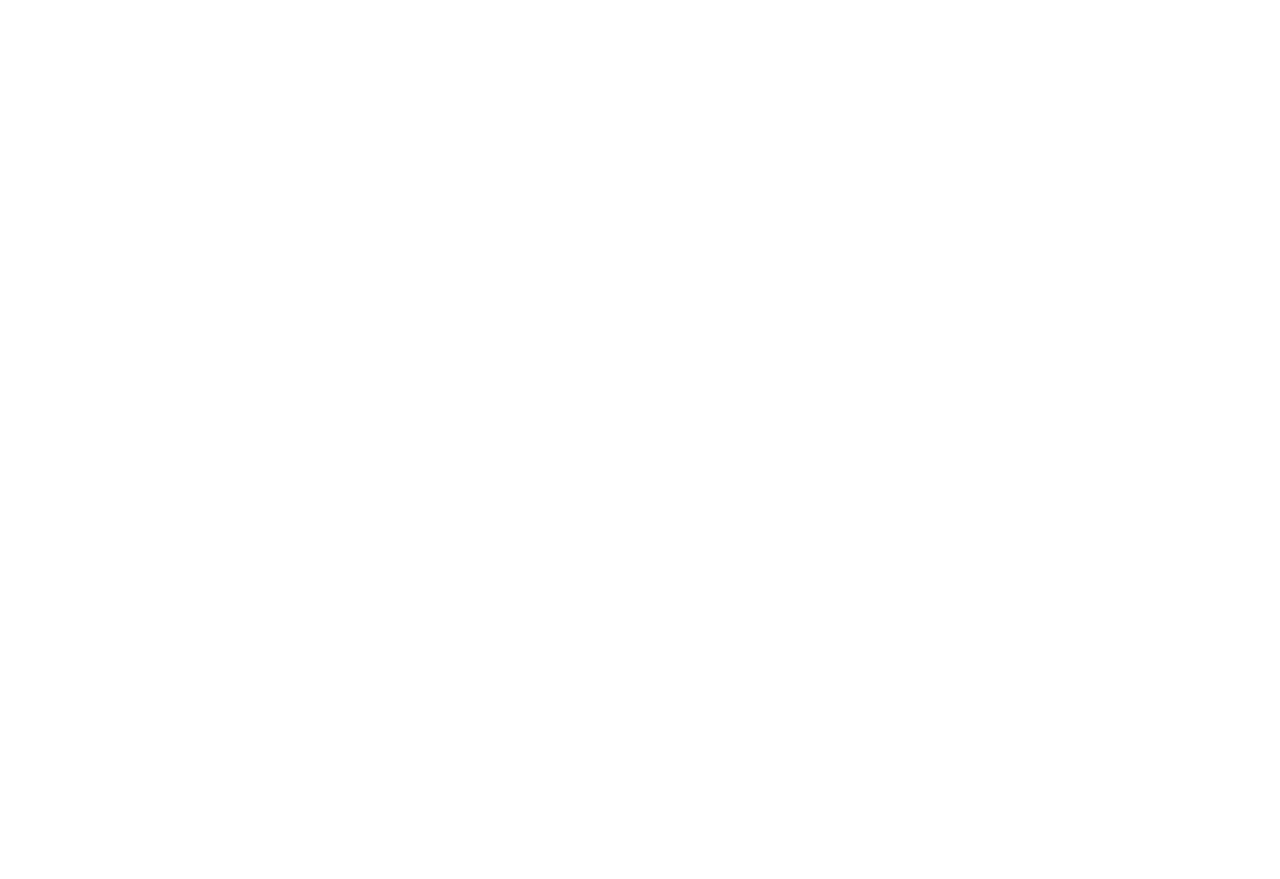
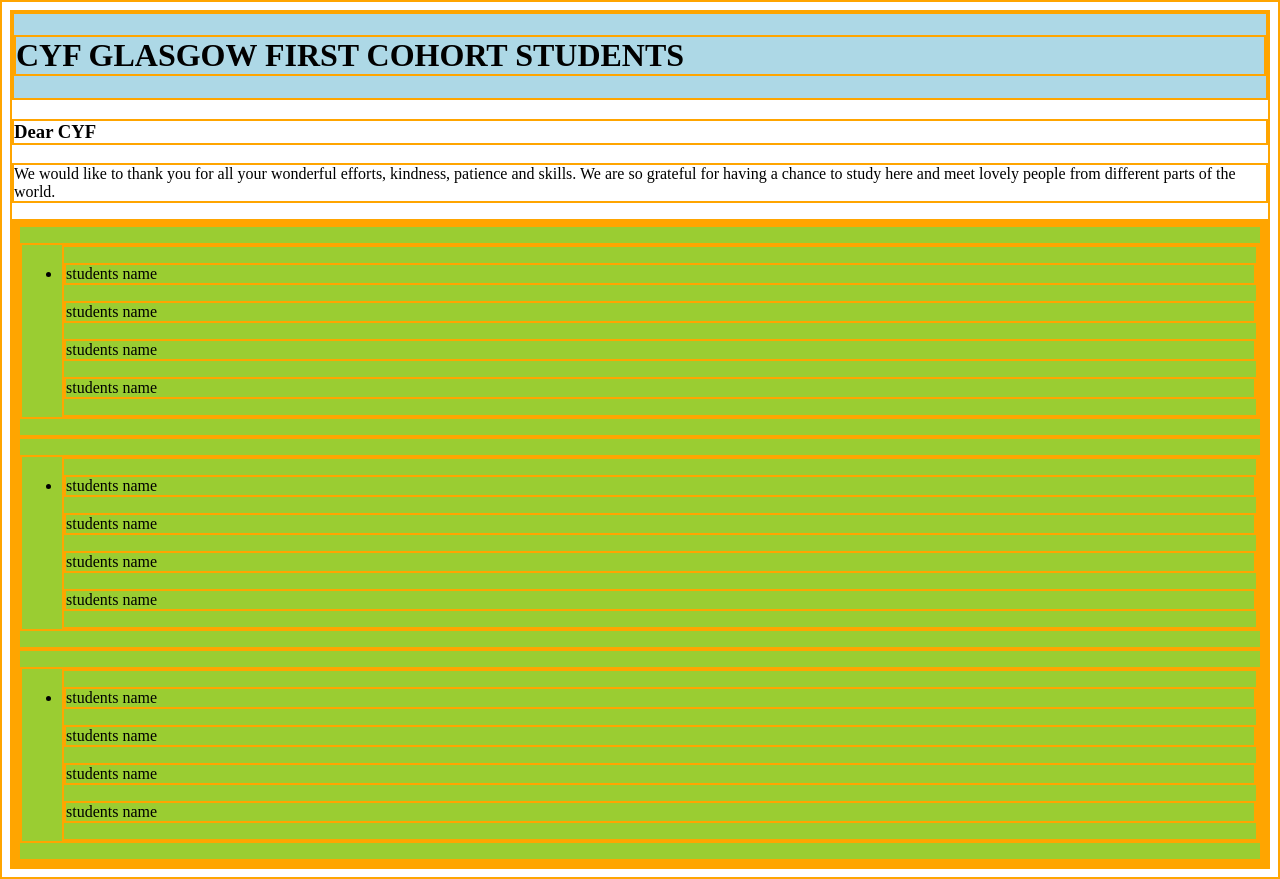
Before and after one commit to wonmaungthein/ThanksToOurTutors, a website: page index.html in a window 1280 px wide. Before the commit the page ends 800 px from the top, so only its background shows below. Drawn offline with Linux system fonts and the light colour scheme.

Commit message:
modified a bit more in index and css with students

```diff
--- a/index.html
+++ b/index.html
@@ -5,15 +5,54 @@
     <title>
         Thank You Wonderful Tutors
     </title>
+    <link rel="stylesheet" href="style.css">
 </head>
 
 <body>
     <header>
-
+        <h1> CYF GLASGOW FIRST COHORT STUDENTS </h1>
     </header>
+    <h3> Dear CYF </h3>
+    <p>
+        We would like to thank you for all your wonderful efforts, kindness, patience and skills. We are so grateful for having a
+        chance to study here and meet lovely people from different parts of the world.
+    </p>
 
     <footer>
-
+        <div class="container-fluid">
+            <div class="row">
+                <div class="col-sm-12 col-lg-4 col-xl-4">
+                    <ul>
+                        <li>
+                            <p>students name</p>
+                            <p>students name</p>
+                            <p>students name</p>
+                            <p>students name</p>
+                        </li>
+                    </ul>
+                </div>
+                <div class="col-sm-12 col-lg-4 col-xl-4">
+                    <ul>
+                        <li>
+                            <p>students name</p>
+                            <p>students name</p>
+                            <p>students name</p>
+                            <p>students name</p>
+                        </li>
+                    </ul>
+                </div>
+                <div class="col-sm-12 col-lg-4 col-xl-4">
+                    <ul>
+                        <li>
+                            <p>students name</p>
+                            <p>students name</p>
+                            <p>students name</p>
+                            <p>students name</p>
+                        </li>
+                    </ul>
+                </div>
+            </div>
+        </div>
     </footer>
 
 </body>
--- a/style.css
+++ b/style.css
@@ -0,0 +1,8 @@
+* {border : 2px solid orange;}
+header {
+    background-color: lightblue;
+}
+
+footer {
+    background-color: yellowgreen;
+}
```
